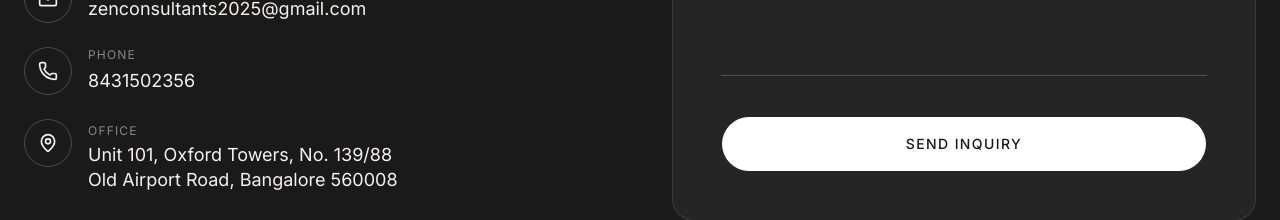
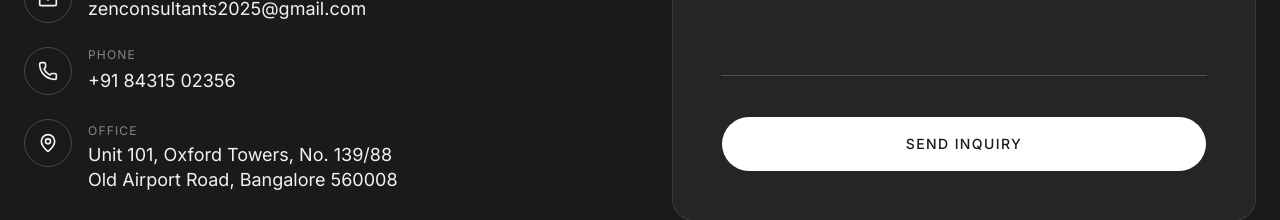
Before and after one commit to zenconsultants/Zen-Consultants-Portfolio, a React (Vite) app: page / in a window 1280 px wide. Shown: the part 3194-3414 px from the top of the page. Built offline with nearby package versions, Linux system fonts and the light colour scheme.

Commit message:
Fix phone link formatting

```diff
--- a/src/App.tsx
+++ b/src/App.tsx
@@ -242,8 +242,8 @@ function ContactDetails() {
         </div>
         <div>
           <div className="text-xs uppercase tracking-widest opacity-50 mb-1">Phone</div>
-          <a href="tel:8431502356" className="text-base sm:text-lg hover:opacity-70 transition-opacity">
-            8431502356
+          <a href="tel:+918431502356" className="text-base sm:text-lg hover:opacity-70 transition-opacity">
+            +91 84315 02356
           </a>
         </div>
       </div>
```
Also changed, not shown: 4 other files (tests, documents, lock files or other folders).
